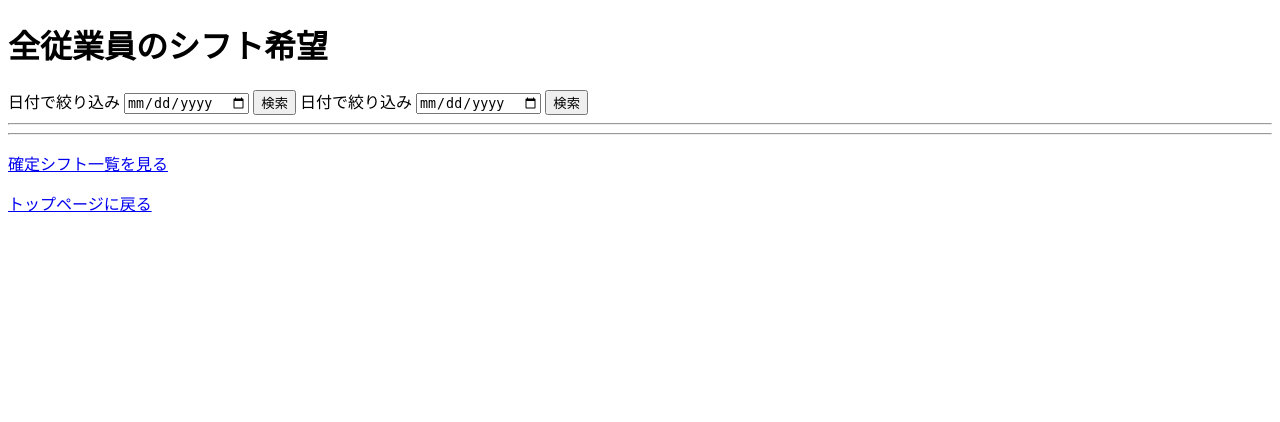
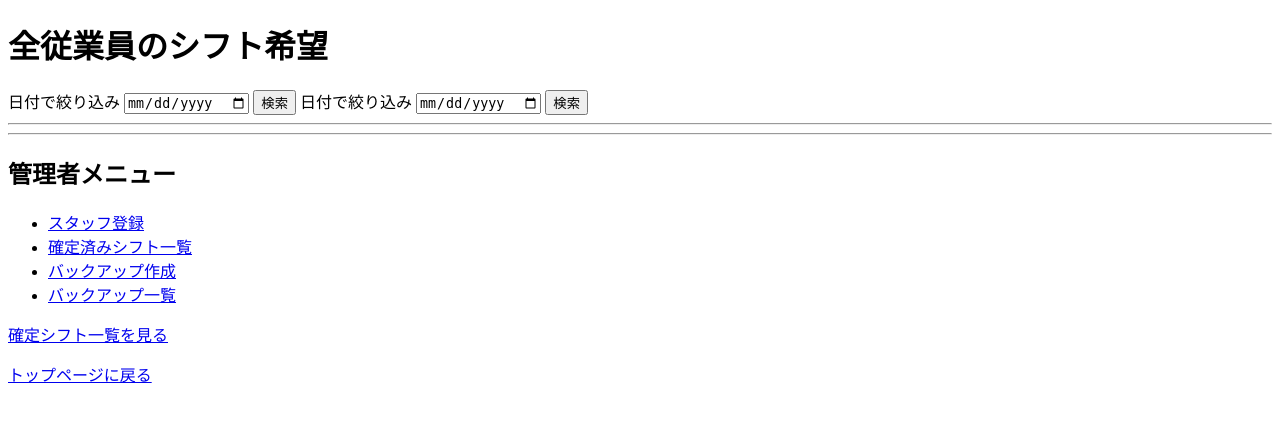
Before and after one commit to tiancundashi-png/tamu_app1_, a Flask app: page /admin in a window 1280 px wide. Shown: the top 422 px of the page. Run offline with Flask 3, Linux system fonts and the light colour scheme; a user stored in the database is signed in; data comes from the database, SQL or seed files in the repository; data that the repository does not hold is empty; some libraries are stand-ins or nearby versions.

Commit message:
DBパスとバックアップパスを環境依存しない形に修正

```diff
--- a/shift-app/app.py
+++ b/shift-app/app.py
@@ -1,5 +1,9 @@
 import shutil
 import os
+BASE_DIR = os.path.dirname(os.path.abspath(__file__))
+
+DATABASE = os.path.join(BASE_DIR, "shift.db")
+BACKUP_DIR = os.path.join(BASE_DIR, "backups")
 from flask_wtf.csrf import CSRFProtect
 # 日付や日時計算を行うためのライブラリ
 from datetime import datetime, timedelta
@@ -11,9 +15,6 @@ from werkzeug.security import check_password_hash
 import sqlite3
 # Flask本体と各種機能をインポート
 from flask import Flask, redirect, render_template, request, session
-# 使用するデータベースファイル名
-DATABASE = "/home/tamutatsu/tamu_app1_/shift-app/shift.db"
-BACKUP_DIR = "backups"
 # Flaskアプリを作成
 app = Flask(__name__)
 # セッション管理のセキュリティ設定
--- a/shift-app/templates/admin.html
+++ b/shift-app/templates/admin.html
@@ -41,6 +41,15 @@
 
 <hr>
 
+<h2>管理者メニュー</h2>
+
+<ul>
+    <li><a href="/register">スタッフ登録</a></li>
+    <li><a href="/confirmed_shifts">確定済みシフト一覧</a></li>
+    <li><a href="/backup">バックアップ作成</a></li>
+    <li><a href="/backup_list">バックアップ一覧</a></li>
+</ul>
+
     <p>
     <a href="/confirmed_shifts">確定シフト一覧を見る</a>
 </p>
```
